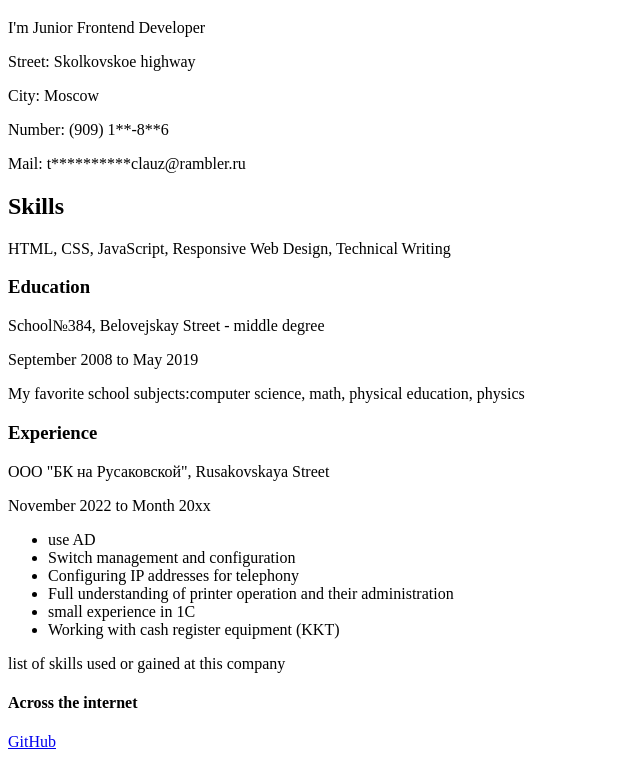
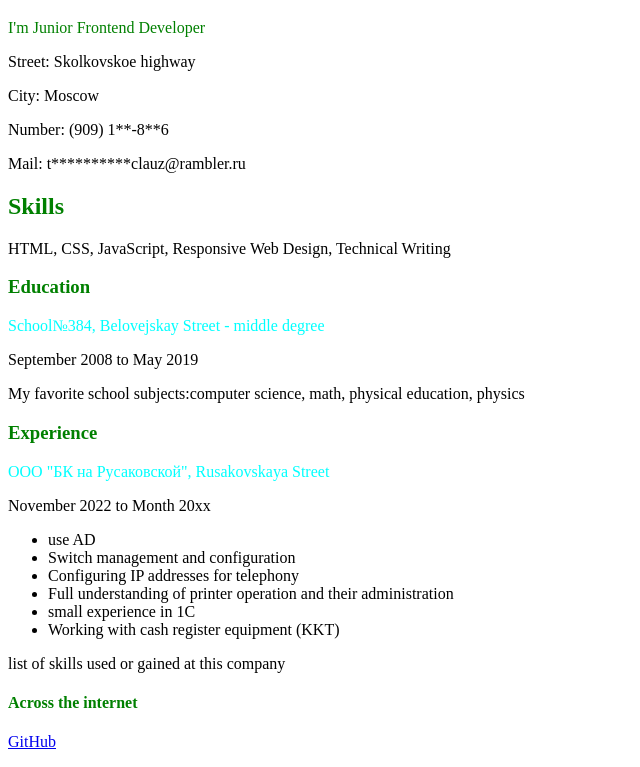
Before and after one commit to ap0sstal13/repository, a plain HTML site: page index.html in a window 1280 px wide. Shown: the part 61-828 px from the top of the page, without its empty margins (0-640 px from the left). Drawn offline with Linux system fonts and the light colour scheme.

Commit message:
Update index.html

```diff
--- a/index.html
+++ b/index.html
@@ -5,19 +5,19 @@
     </head>
     <body>
 <h1>My name Sergey Korehov</h1>
-<p>I'm Junior Frontend Developer</p>
+<p style="color:green" >I'm Junior Frontend Developer</p>
     <p>Street: Skolkovskoe highway </p>
     <p>City: Moscow</p>
     <p>Number: (909) 1**-8**6</p>
     <p>Mail: t**********clauz@rambler.ru</p>
-    <h2>Skills</h2>
+    <h2 style="color:green">Skills</h2>
     <p>HTML, CSS, JavaScript, Responsive Web Design, Technical Writing</p>
-    <h3>Education</h3>
-    <p>School№384, Belovejskay Street - middle degree</p>
+    <h3 style="color: green;">Education</h3>
+    <p style="color: aqua;">School№384, Belovejskay Street - middle degree</p>
     <p>September 2008 to May 2019</p>
     <p>My favorite school subjects:computer science, math, physical education, physics </p>
-    <h3>Experience</h3>
-    <p>ООО "БК на Русаковской", Rusakovskaya Street</p>
+    <h3 style="color: green;">Experience</h3>
+    <p style="color: aqua ;">ООО "БК на Русаковской", Rusakovskaya Street</p>
     <p>November 2022 to Month 20xx</p>
     <ul>
         <li>use AD</li>
@@ -28,7 +28,7 @@
         <li>Working with cash register equipment (KKT)</li>
     </ul>
     <p>list of skills used or gained at this company</p>
-    <h4>Across the internet</h4>
+    <h4 style="color: green;">Across the internet</h4>
     <p>
         <a href="https://github.com/ap0sstal13">GitHub</a>
     </p>
```
